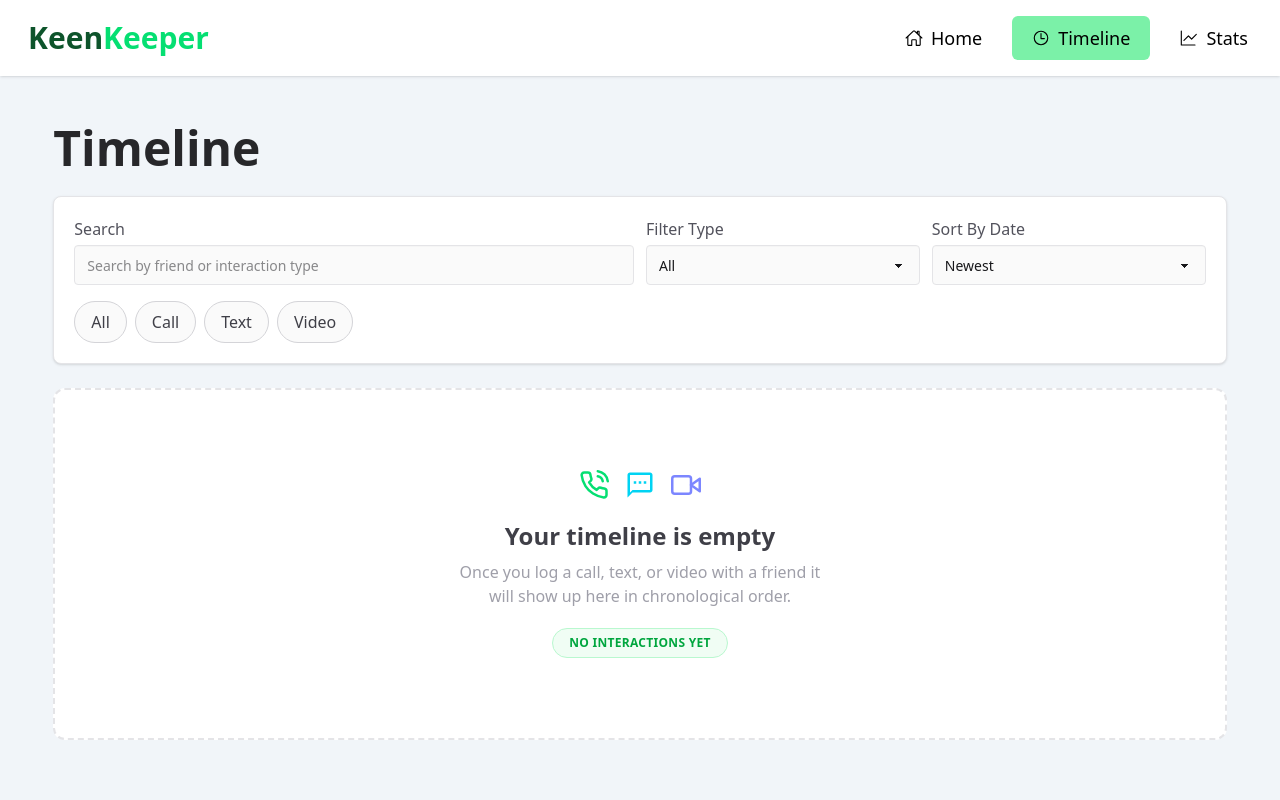
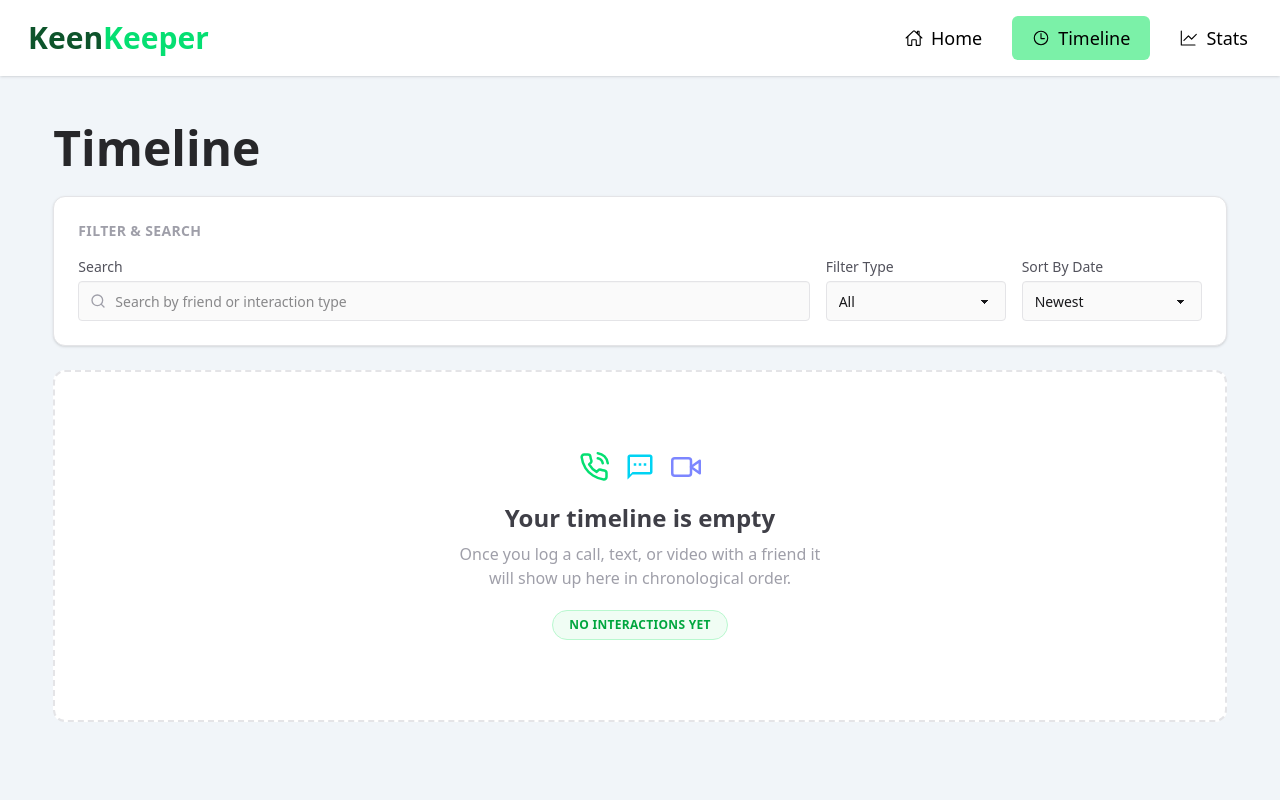
Before and after one commit to wasifhasancse/keep-keeper-a7, a Next.js app: page /timeline in a window 1280 px wide. Shown: the top 800 px of the page. Built offline with nearby package versions, Linux system fonts and the light colour scheme.

Commit message:
set filtering base on All, call, text, video

```diff
--- /dev/null
+++ b/src/Components/TimeLine/FilterData.jsx
@@ -0,0 +1,18 @@
+"use client"
+import { DataContext } from "@/context/DataContextProvider";
+import { useContext} from "react";
+
+const FilterData = () => {
+  const { manageFilter } = useContext(DataContext);
+
+  return (
+    <select className="select select-bordered w-full bg-zinc-50 border-zinc-200 focus:outline-none focus:border-green-400">
+      <option onClick={()=>manageFilter('All')}>All</option>
+      <option onClick={()=>manageFilter('Call')}>Call</option>
+      <option onClick={()=>manageFilter('Text')}>Text</option>
+      <option onClick={()=>manageFilter('Video')}>Video</option>
+    </select>
+  );
+};
+
+export default FilterData;
--- a/src/Components/TimeLineCard/TimeLineCard.jsx
+++ b/src/Components/TimeLine/TimeLineCard.jsx
@@ -5,8 +5,8 @@
 import { MdOutlineTextsms } from "react-icons/md";
 
 const TimeLineCard = () => {
-  const { timeLineData } = useContext(DataContext);
-  const isEmpty = timeLineData.length === 0;
+  const { filteredData } = useContext(DataContext);
+  const isEmpty = filteredData.length === 0;
 
   const formatDateTime = (value) => {
     const parsed = value ? new Date(value) : new Date();
@@ -51,7 +51,7 @@
           </span>
         </div>
       ) : (
-        timeLineData?.map((timeLineInfo, index) => (
+        filteredData?.map((timeLineInfo, index) => (
           <div
             key={index}
             className="bg-white border border-zinc-200 rounded-xl px-5 py-4 shadow-sm hover:border-green-200 hover:shadow-md transition-all"
--- /dev/null
+++ b/src/app/friendsdetails/[friendsid]/loading.jsx
@@ -0,0 +1,12 @@
+import React from 'react';
+import { MoonLoader } from 'react-spinners';
+
+const loading = () => {
+  return (
+    <div className='min-h-screen flex items-center justify-center'>
+      <MoonLoader color="#2afa4a" />
+    </div>
+  );
+};
+
+export default loading;
--- a/src/app/timeline/page.jsx
+++ b/src/app/timeline/page.jsx
@@ -1,5 +1,6 @@
-import TimeLineCard from "@/Components/TimeLineCard/TimeLineCard";
-
+import FilterData from "@/Components/TimeLine/FilterData";
+import TimeLineCard from "@/Components/TimeLine/TimeLineCard";
+import { FiSearch } from "react-icons/fi";
 
 const TimeLine = () => {
   return (
@@ -7,67 +8,52 @@
       <div className="max-w-11/12 mx-auto space-y-6">
         <h2 className="text-5xl font-bold text-zinc-800">Timeline</h2>
 
-        <div className="bg-white border border-zinc-200 rounded-lg p-4 md:p-5 shadow-sm">
-          <div className="grid grid-cols-1 md:grid-cols-2 xl:grid-cols-4 gap-3">
-            <label className="form-control w-full xl:col-span-2">
-              <div className="label pb-1">
-                <span className="label-text font-medium text-zinc-600">
+        <div className="bg-white border border-zinc-200 rounded-xl p-5 md:p-6 shadow-sm">
+          <p className="text-sm font-semibold uppercase tracking-wide text-zinc-400 mb-4">
+            Filter &amp; Search
+          </p>
+
+          <div className="grid grid-cols-1 sm:grid-cols-2 xl:grid-cols-[1fr_180px_180px] gap-4 items-end">
+            {/* Search */}
+            <div className="flex flex-col gap-1">
+              <label className="text-sm font-medium text-zinc-600">
                 Search
-                </span>
-              </div>
+              </label>
+              <div className="relative">
+                <FiSearch className="absolute left-3 top-1/2 -translate-y-1/2 text-zinc-400 z-10 pointer-events-none" />
                 <input
                   type="text"
                   placeholder="Search by friend or interaction type"
-                className="input input-bordered w-full bg-zinc-50 border-zinc-200 focus:outline-none"
+                  className="input input-bordered w-full bg-zinc-50 border-zinc-200 pl-9 focus:outline-none focus:border-green-400"
                 />
+              </div>
+            </div>
+
+            {/* Filter Type */}
+            <div className="flex flex-col gap-1">
+              <label className="text-sm font-medium text-zinc-600">
+                Filter Type
               </label>
+              {/* client component */}
+              <FilterData/>
+            </div>
 
-            <label className="form-control w-full">
-              <div className="label pb-1">
-                <span className="label-text font-medium text-zinc-600">
-                  Filter Type
-                </span>
-              </div>
-              <select className="select select-bordered w-full bg-zinc-50 border-zinc-200">
-                <option>All</option>
-                <option>Call</option>
-                <option>Text</option>
-                <option>Video</option>
-              </select>
+            {/* Sort By Date */}
+            <div className="flex flex-col gap-1">
+              <label className="text-sm font-medium text-zinc-600">
+                Sort By Date
               </label>
-
-            <label className="form-control w-full">
-              <div className="label pb-1">
-                <span className="label-text font-medium text-zinc-600">
-                  Sort By Date
-                </span>
-              </div>
-              <select className="select select-bordered w-full bg-zinc-50 border-zinc-200">
+              <select className="select select-bordered w-full bg-zinc-50 border-zinc-200 focus:outline-none focus:border-green-400">
                 <option>Newest</option>
                 <option>Oldest</option>
               </select>
-            </label>
             </div>
-
-          <div className="mt-4 flex flex-wrap items-center gap-2">
-            <button className="px-4 py-2 rounded-full border border-zinc-300 bg-zinc-50 text-zinc-700 font-medium hover:border-green-300 hover:bg-green-50 transition-colors">
-              All
-            </button>
-            <button className="px-4 py-2 rounded-full border border-zinc-300 bg-zinc-50 text-zinc-700 font-medium hover:border-green-300 hover:bg-green-50 transition-colors">
-              Call
-            </button>
-            <button className="px-4 py-2 rounded-full border border-zinc-300 bg-zinc-50 text-zinc-700 font-medium hover:border-green-300 hover:bg-green-50 transition-colors">
-              Text
-            </button>
-            <button className="px-4 py-2 rounded-full border border-zinc-300 bg-zinc-50 text-zinc-700 font-medium hover:border-green-300 hover:bg-green-50 transition-colors">
-              Video
-            </button>
           </div>
         </div>
 
         <div className="space-y-4">
           {/* client component */}
-          <TimeLineCard/>
+          <TimeLineCard />
         </div>
       </div>
     </section>
--- a/src/context/DataContextProvider.jsx
+++ b/src/context/DataContextProvider.jsx
@@ -8,6 +8,7 @@
 
 const DataContextProvider = ({ children }) => {
   const [timeLineData, setTimeLineData] = useState([]);
+  const [filteredData, setFilteredData] = useState([]);
 
   const manageCall = (name, id) => {
     toast.success('Call logged successfully!', {
@@ -23,6 +24,7 @@
     };
     const newTimeLineData = [...timeLineData, callDataObject];
     setTimeLineData(newTimeLineData);
+    setFilteredData(newTimeLineData);
   };
   const manageText = (name, id) => {
     toast.success('Text logged successfully!', {
@@ -37,6 +39,7 @@
     };
     const newTimeLineData = [...timeLineData, textDataObject];
     setTimeLineData(newTimeLineData);
+    setFilteredData(newTimeLineData);
   };
   const manageVideo = (name, id) => {
     toast.success('Video logged successfully!', {
@@ -51,12 +54,25 @@
     };
     const newTimeLineData = [...timeLineData, videoDataObject];
     setTimeLineData(newTimeLineData);
+    setFilteredData(newTimeLineData);
   };
+
+  const manageFilter = (type) => {
+    if (type === "All") {
+      setFilteredData(timeLineData);
+    } else {
+      const filteredData = timeLineData.filter((item) => item.type === type);
+      setFilteredData(filteredData);
+    }
+  };
+
   const data = {
     manageCall,
     manageText,
     manageVideo,
     timeLineData,
+    filteredData,
+    manageFilter,
   };
 
   return <DataContext.Provider value={data}>{children}</DataContext.Provider>;
```
Lines whose indentation alone changed are shown as unchanged.
